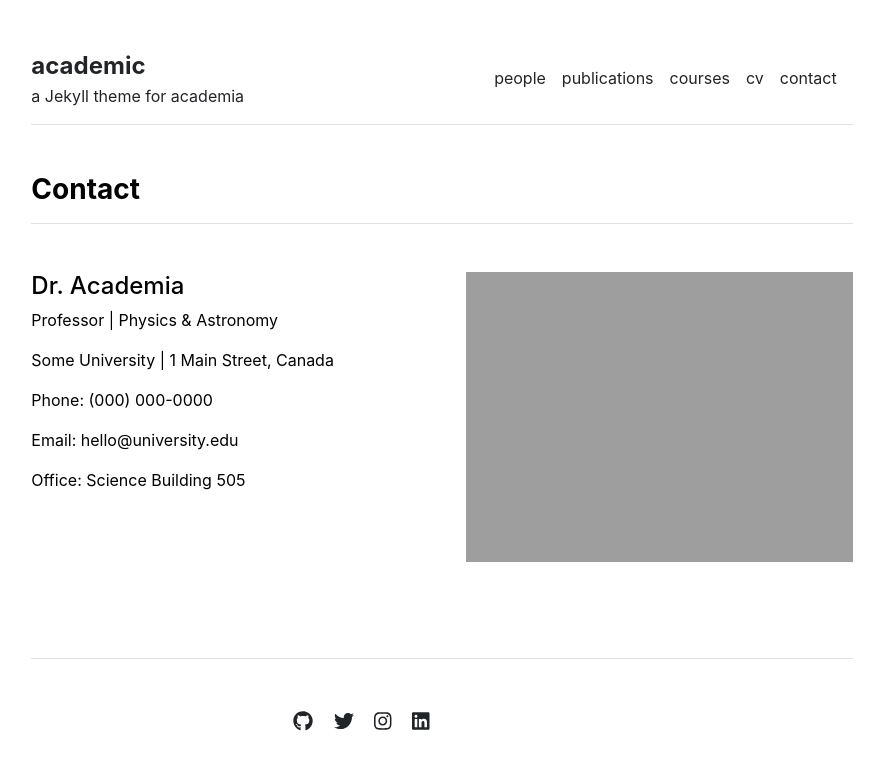
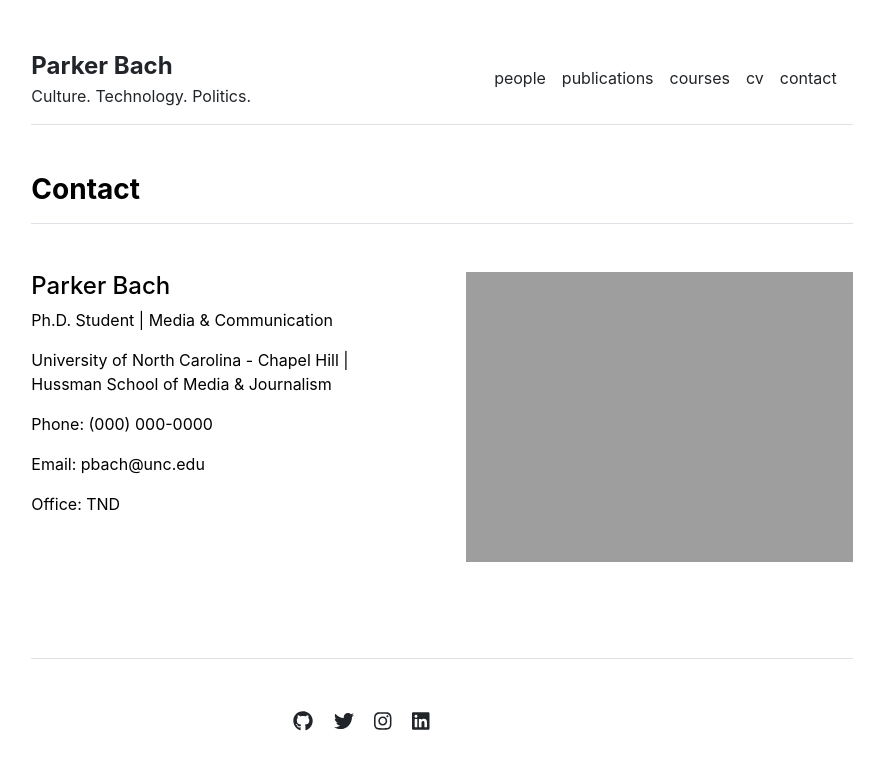
Before and after one commit to p-bach/p-bach.github.io, a Jekyll site: the page built from contact.md, in a window 1280 px wide. Shown: the top 770 px of the page, without its empty margins (198-1082 px from the left). Built offline with Jekyll 4.4.1, drawn with Linux system fonts in a browser that asks for light colours.

Commit message:
First updates

```diff
--- a/_config.yml
+++ b/_config.yml
@@ -1,4 +1,4 @@
 url: "" # the base hostname & protocol for your site, e.g. http://example.com
 baseurl: "" # the subpath of your site, e.g. /blog
-title: "academic" # the name of your site, e.g. ACME Corp.
-description: "a Jekyll theme for academia"
+title: "Parker Bach" # the name of your site, e.g. ACME Corp.
+description: "Culture. Technology. Politics."
--- a/_data/settings.yml
+++ b/_data/settings.yml
@@ -22,4 +22,4 @@ social:
 - {icon: 'linkedin', link: 'https://linkedin.com/in/lenpaul'}
 
 contacts:
-- {name: 'Dr. Academia', title: 'Professor', department: 'Physics & Astronomy', institution: 'Some University', institution_address: '1 Main Street, Canada', phone: '(000) 000-0000', email: 'hello@university.edu', office: 'Science Building 505', image: 'assets/img/contact.jpg'}
+- {name: 'Parker Bach', title: 'Ph.D. Student', department: 'Media & Communication', institution: 'University of North Carolina - Chapel Hill', institution_address: 'Hussman School of Media & Journalism', phone: '(000) 000-0000', email: 'pbach@unc.edu', office: 'TND', image: 'assets/img/contact.jpg'}
```
